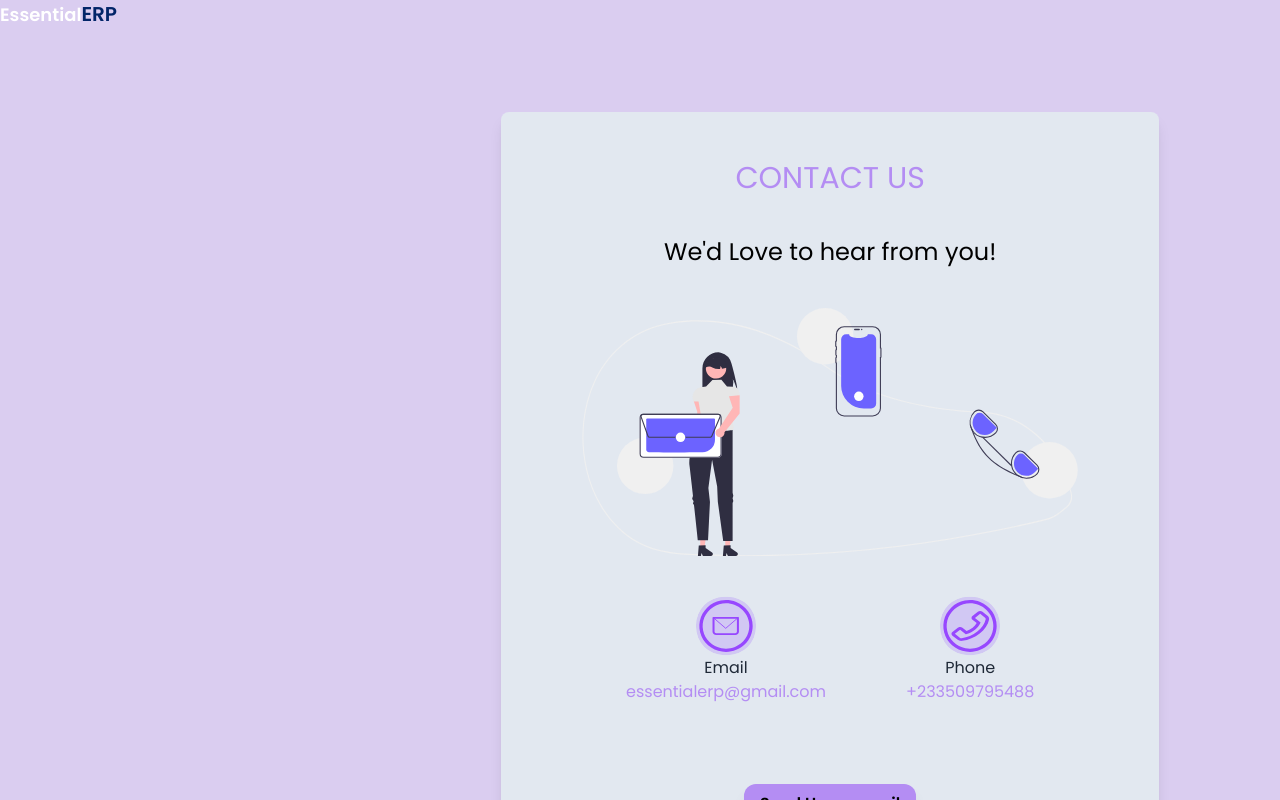
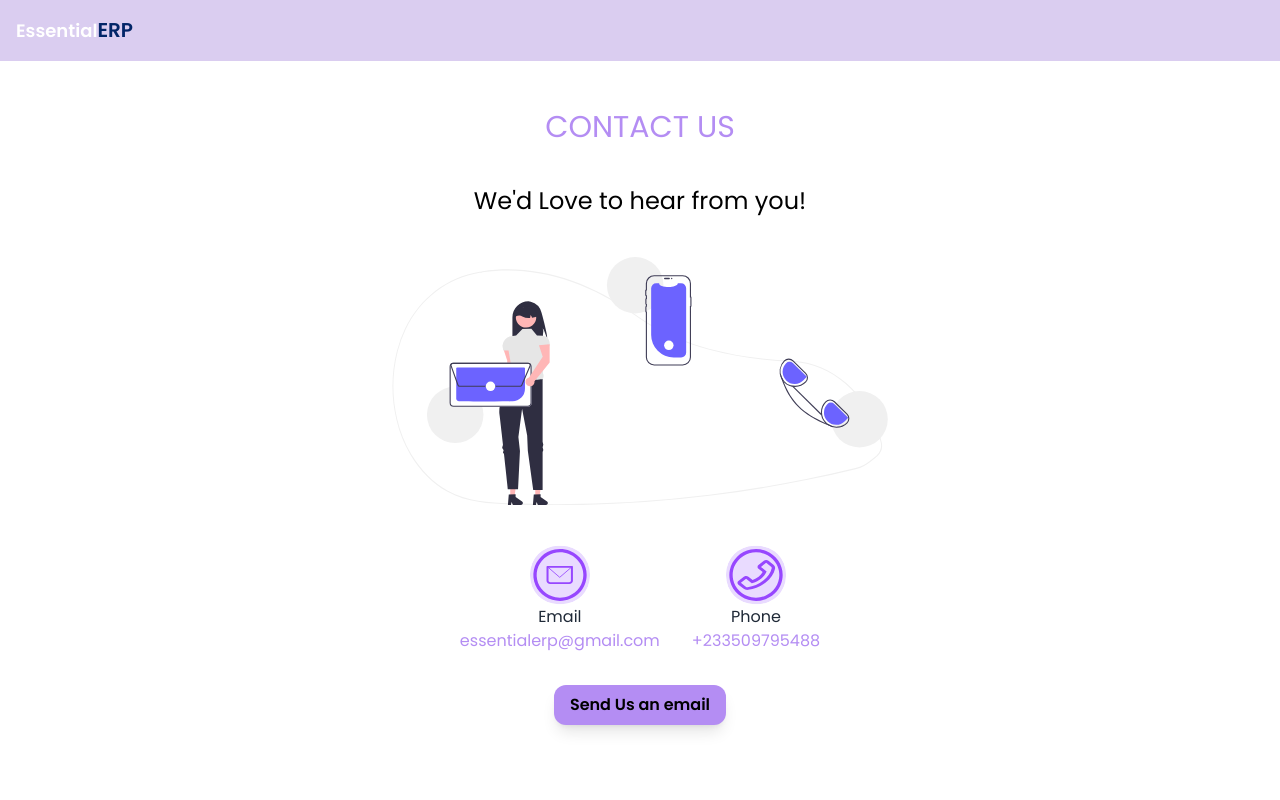
Before and after one commit to Cessation-Code/essentialerp-frontend, a Next.js app: page /contact_us in a window 1280 px wide. Built offline with nearby package versions, Linux system fonts and the light colour scheme.

Commit message:
some progress

```diff
--- a/pages/contact_us/index.js
+++ b/pages/contact_us/index.js
@@ -15,11 +15,13 @@ export default function ContactUs() {
   };
 
   return (
-    <div className="page-container flex h-full fixed   bg-[#DACDF0]">
-      <Logo />
+    <div className="flex flex-col h-screen">
+     <header className="bg-[#DACDF0] p-4">
+        <Logo />
+      </header>
       {/* Main Content */}
-      <div className="w-screen pt-28 text-heading flex-col justify-center border-separate">
-        <div className="container mx-[30%] max-w-fit max-h-fit bg-slate-200 rounded-lg shadow-lg p-8">
+      <main className="flex-1 overflow-y-auto">
+        <div className="container mx-auto p-8 max-w-3xl">
           <div className=" flex flex-col  items-center pt-4">
             <p className=" text-3xl mb-10 text-[#B48DF3]">CONTACT US</p>
             <p className=" text-2xl mb-10 text-black">
@@ -31,7 +33,8 @@ export default function ContactUs() {
             </div>
 
             {/* Static contact information */}
-            <div className="icons-container flex flex-row pb-12 gap-20 mb-0">
+            <div className="flex flex-wrap justify-center gap-8">
+
               <div className="email-item-container flex flex-col items-center">
                 <EmailIcon className="mb-4" />
                 <p className="text-center">Email</p>
@@ -57,7 +60,7 @@ export default function ContactUs() {
             </button>
           </div>
         </div>
-      </div>
+      </main>
     </div>
   );
 }
```
